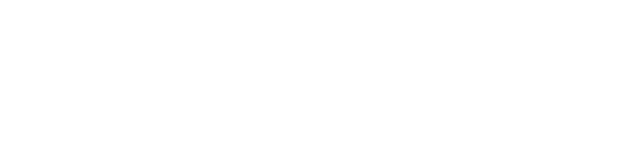
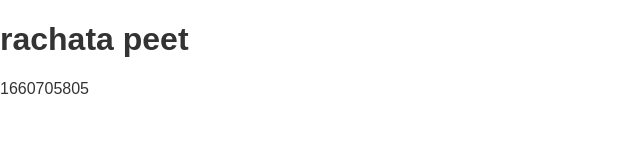
Before and after one commit to rachatapims-dotcom/lab-ecoworld, a plain HTML site: page index.html in a window 1280 px wide. Shown: the whole page, without its empty margins (0-640 px from the left). Drawn offline with Linux system fonts and the light colour scheme.

Commit message:
Add header and p

```diff
--- a/index.html
+++ b/index.html
@@ -12,7 +12,8 @@
     </style>
 </head>
 <body>
-
+    <h1>rachata peet</h1>
+    <nav>1660705805</nav>
     <div class="container">
         </div>
 
```
Also changed, not shown: 1 other file.
